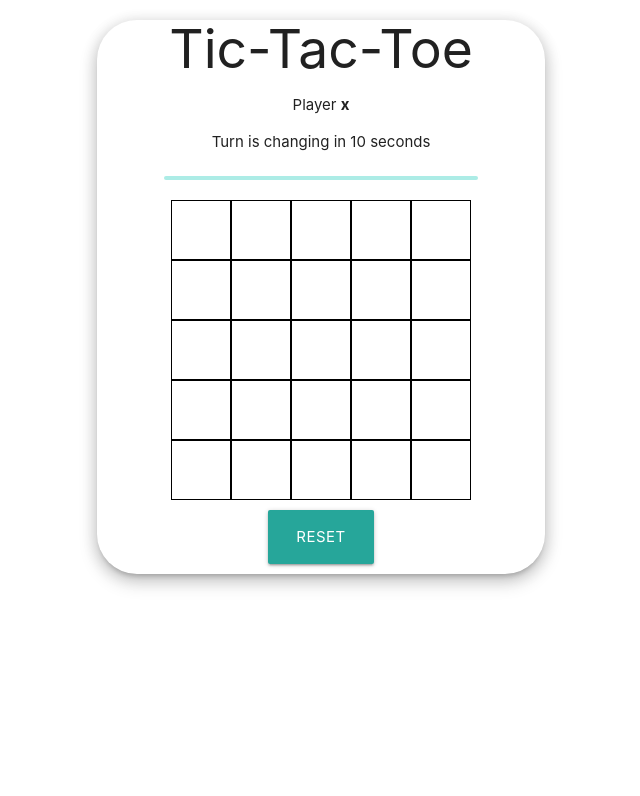
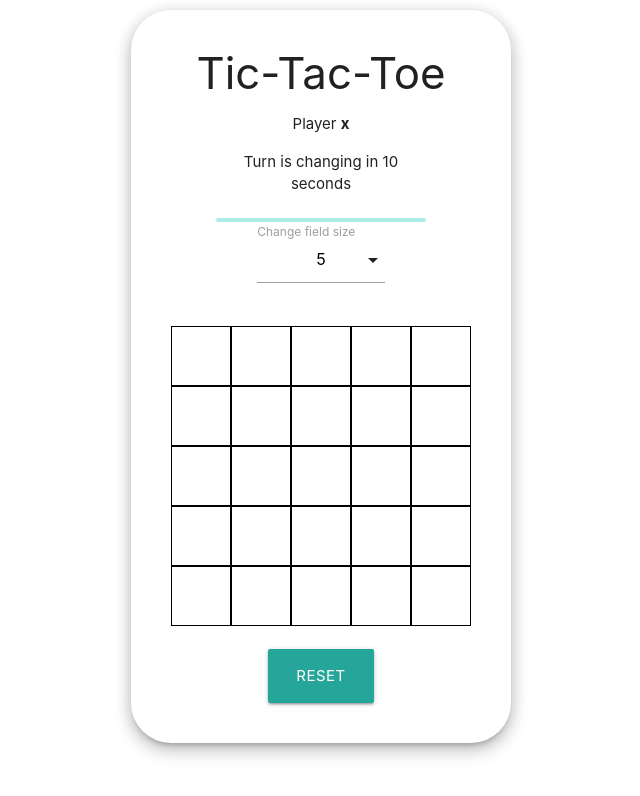
Before and after one commit to NikodemiusTKT/www-week3, a React (Vite) app: page / in a window 1280 px wide. Shown: the top 796 px of the page, without its empty margins (319-959 px from the left). Built offline with nearby package versions, Linux system fonts and the light colour scheme.

Commit message:
Working dropdown selector implemented.

```diff
--- a/package.json
+++ b/package.json
@@ -9,6 +9,7 @@
     "babel-preset-react": "^6.24.1",
     "emotion": "^10.0.27",
     "lodash": "^4.17.20",
+    "materialize-css": "^1.0.0-rc.2",
     "react": "^16.14.0",
     "react-dom": "^16.14.0",
     "react-emotion": "^10.0.0"
--- a/src/App.css
+++ b/src/App.css
@@ -3,7 +3,8 @@
 }
 
 .game-container {
-  margin-top: 20px;
+  margin: 0 auto;
+  margin-top: 10px;
   border-radius: 40px;
-  width: 50%;
+  padding: 40px;
 }
--- a/src/App.js
+++ b/src/App.js
@@ -3,6 +3,7 @@ import { css } from "emotion";
 import { cloneDeep } from 'lodash';
 import Board from './components/Board';
 import './App.css'
+import 'materialize-css/dist/css/materialize.min.css';
 
 const ROWS = 5;
 const COLS = 5;
@@ -19,8 +20,8 @@ const START_STATE = {
   currentPlayer: 'x',
   grid: cloneDeep(GRID),
   gameOver: false,
-  winLimit: 5,
-  boardSize: 5,
+  winLimit: MIN_TO_WIN,
+  boardSize: ROWS || COLS,
   options: [3,4,5,6,7,8,9,10,12,13,14],
   timerValue: 0,
   timer: null
@@ -118,16 +119,16 @@ const make2DArray = (size) => {
 }
 
 class App extends Component {
-  constructor(props){
+  constructor(props) {
     super(props);
     this.state = cloneDeep(START_STATE);
-    this.changeGridSize = this.changeGridSize.bind(this)
-    this.resetGame = this.resetGame.bind(this)
-    this.progressionTimer = this.progressionTimer.bind(this)
+    this.changeGridSize = this.changeGridSize.bind(this);
+    this.resetGame = this.resetGame.bind(this);
+    this.progressionTimer = this.progressionTimer.bind(this);
   }
-  changeGridSize (event) {
-    const value = parseInt(event.target.value)
-    const newGrid = make2DArray(value)
+  changeGridSize(newSize) {
+    const value = parseInt(newSize);
+    const newGrid = make2DArray(value);
     this.setState({
       grid: newGrid,
       boardSize: value,
@@ -135,10 +136,10 @@ class App extends Component {
       gameOver: false,
       currentPlayer: 'x',
       timerValue: 0,
-      timer: clearInterval(this.state.timer)
-    })
+      timer: clearInterval(this.state.timer),
+    });
   }
-// Function for changing player and updating progres bar value after 10 seconds
+  // Function for changing player and updating progres bar value after 10 seconds
   progressionTimer = () => {
     if (this.state.timerValue == 100) {
       const nextPlayer = this.state.currentPlayer === 'x' ? 'o' : 'x';
@@ -146,40 +147,38 @@ class App extends Component {
       this.setState({
         currentPlayer: nextPlayer,
         timerValue: 0,
-        timer: newTimer
+        timer: newTimer,
       });
     } else {
       this.setState({
         timerValue: this.state.timerValue + 10,
-      })
+      });
     }
-  }
+  };
   turnChangeTimer = () => {
-    clearInterval(this.state.timer)
-    const startTimer = setInterval(this.progressionTimer,1000)
-    this.setState({timerValue: 0, timer: startTimer})
-  }
-  handleClick = ({rowIndex, colIndex}) => {
-    const { currentPlayer, grid, gameOver,winLimit } = this.state
+    clearInterval(this.state.timer);
+    const startTimer = setInterval(this.progressionTimer, 1000);
+    this.setState({ timerValue: 0, timer: startTimer });
+  };
+  handleClick = ({ rowIndex, colIndex }) => {
+    const { currentPlayer, grid, gameOver, winLimit } = this.state;
     if (!gameOver && !grid[rowIndex][colIndex]) {
-      const cloneGrid = cloneDeep(grid)
+      const cloneGrid = cloneDeep(grid);
       const nextPlayer = currentPlayer === 'x' ? 'o' : 'x';
       cloneGrid[rowIndex][colIndex] = currentPlayer;
-      const gridItems = mapGridIndexes({grid: cloneGrid, value: currentPlayer})
-      const hasWon = checkWin({gridItems, winString: winLimit})
+      const gridItems = mapGridIndexes({ grid: cloneGrid, value: currentPlayer });
+      const hasWon = checkWin({ gridItems, winString: winLimit });
       this.turnChangeTimer();
       this.setState({
         currentPlayer: nextPlayer,
         grid: cloneGrid,
         gameOver: hasWon,
-      })
-      if (hasWon)
-
-      alert(`Player ${currentPlayer === 'x' ? 1 : 2} won!`)
+      });
+      if (hasWon) alert(`Player ${currentPlayer === 'x' ? 1 : 2} won!`);
     }
-  }
+  };
   resetGame = () => {
-    const { boardSize, winLimit} = this.state;
+    const { boardSize, winLimit } = this.state;
     var board = make2DArray(boardSize);
     this.setState({
       grid: board,
@@ -188,31 +187,29 @@ class App extends Component {
       currentPlayer: 'x',
       gameOver: false,
       timerValue: 0,
-      timer: clearInterval(this.state.timer)
-    })
-  }
+      timer: clearInterval(this.state.timer),
+    });
+  };
+
   render() {
-    const {
-      grid
-    } = this.state;
+    const { grid } = this.state;
     return (
-      <div className="container z-depth-3 game-container">
-        <h2 style={{marginTop: '0', marginBottom: '0'}} >Tic-Tac-Toe</h2>
-        <Board onClick={this.handleClick} rows={grid} timerValue={this.state.timerValue} currentPlayer={this.state.currentPlayer} />
+      <div className="z-depth-3 game-container">
+        <h3 style={{ marginTop: '0', marginBottom: '0' }}>Tic-Tac-Toe</h3>
+        <Board
+          onClick={this.handleClick}
+          rows={grid}
+          timerValue={this.state.timerValue}
+          currentPlayer={this.state.currentPlayer}
+          boardSize={this.state.boardSize}
+          onSelectChange={this.changeGridSize}
+          options={this.state.options}
+        />
         <div className="row">
-          <button
-            className="waves-effect waves-light btn-large"
-            onClick={this.resetGame}
-            style={{marginTop: '10px', marginBottom: '10px'}}
-          >
+          <button className="waves-effect waves-light btn-large" onClick={this.resetGame}>
             Reset
           </button>
         </div>
-        {/* <select value={this.state.boardSize} onChange={this.changeGridSize}>
-          {this.state.options.map((opt, index) =>
-            <option value={opt} key={index}>{opt}</option>
-          )}
-        </select> */}
       </div>
     );
   }
--- a/src/components/Board.js
+++ b/src/components/Board.js
@@ -2,29 +2,28 @@ import React, { Component } from 'react';
 import Row from './Row';
 import Loadbar from './Loadbar'
 import Status from './Status'
+import Selector from './Selector'
 
 import './Board.css'
 
-const Board = ({
-  rows,
-  onClick,
-  timerValue,
-  currentPlayer,
-}) => (
+const Board = ({ rows, onClick, timerValue, currentPlayer, boardSize,onSelectChange,options }) => {
+  return (
     <div>
       <Status currentPlayer={currentPlayer}></Status>
       <Loadbar value={timerValue}></Loadbar>
+      <Selector
+        boardSize={boardSize}
+        onSelectChange={onSelectChange}
+        options={options}
+      ></Selector>
       <div id="board" className="board-container">
         {rows.map((row, index) => (
-        <Row
-        key={index}
-        rowIndex={index}
-        squares={row}
-        onClick={onClick}
-      />
+          <Row key={index} rowIndex={index} squares={row} onClick={onClick} />
         ))}
       </div>
+      <br />
     </div>
   );
+};
 
 export default Board;
--- /dev/null
+++ b/src/components/Selector.js
@@ -0,0 +1,37 @@
+import React, {Component,useEffect} from 'react'
+import './Selector.css'
+import M from 'materialize-css'
+
+class Selector extends Component {
+  constructor(props) {
+    super(props);
+    this.handleChange = this.handleChange.bind(this);
+  }
+  componentDidMount() {
+    M.AutoInit();
+  }
+  handleChange(e) {
+    this.props.onSelectChange(e.target.value);
+  }
+
+  render() {
+    const boardSize = this.props.boardSize;
+    const options = this.props.options;
+    return (
+      <div className="row">
+        <div className="input-field col s6 offset-s3">
+          <select className="" value={boardSize} onChange={this.handleChange}>
+            {options.map((opt, index) => (
+              <option value={opt} key={index}>
+                {opt}
+              </option>
+            ))}
+          </select>
+          <label className='bold'>Change field size</label>
+        </div>
+      </div>
+    );
+  }
+}
+
+export default Selector;
--- a/src/index.html
+++ b/src/index.html
@@ -6,9 +6,6 @@
     <style src="index.css"></style>
     <!--Import Google Icon Font-->
     <link href="https://fonts.googleapis.com/icon?family=Material+Icons" rel="stylesheet">
-    <!--Import materialize.css-->
-    <link rel="stylesheet" href="https://cdnjs.cloudflare.com/ajax/libs/materialize/1.0.0/css/materialize.min.css">
-
 </head>
 
 <body>
```
Also changed, not shown: src/components/Selector.css (added), 1 other file (tests, documents, lock files or other folders). Lines whose indentation alone changed are shown as unchanged.
